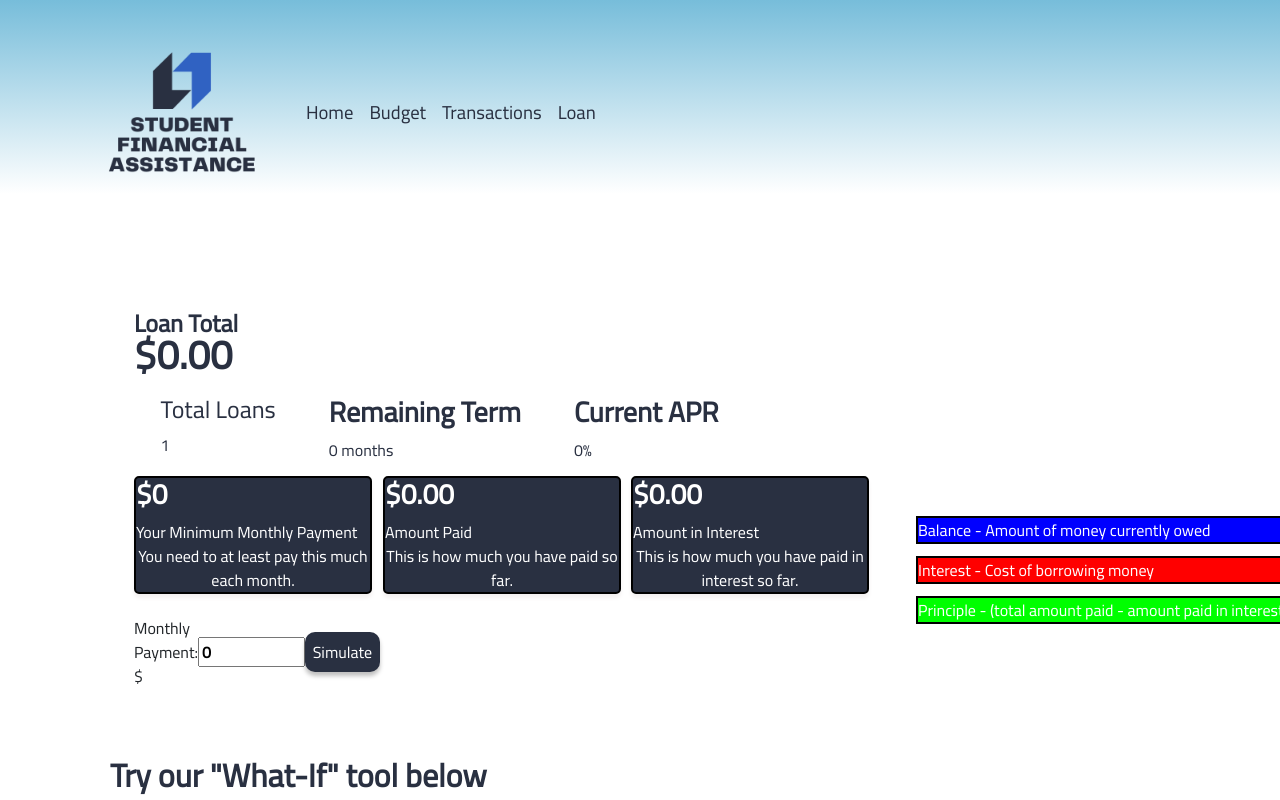
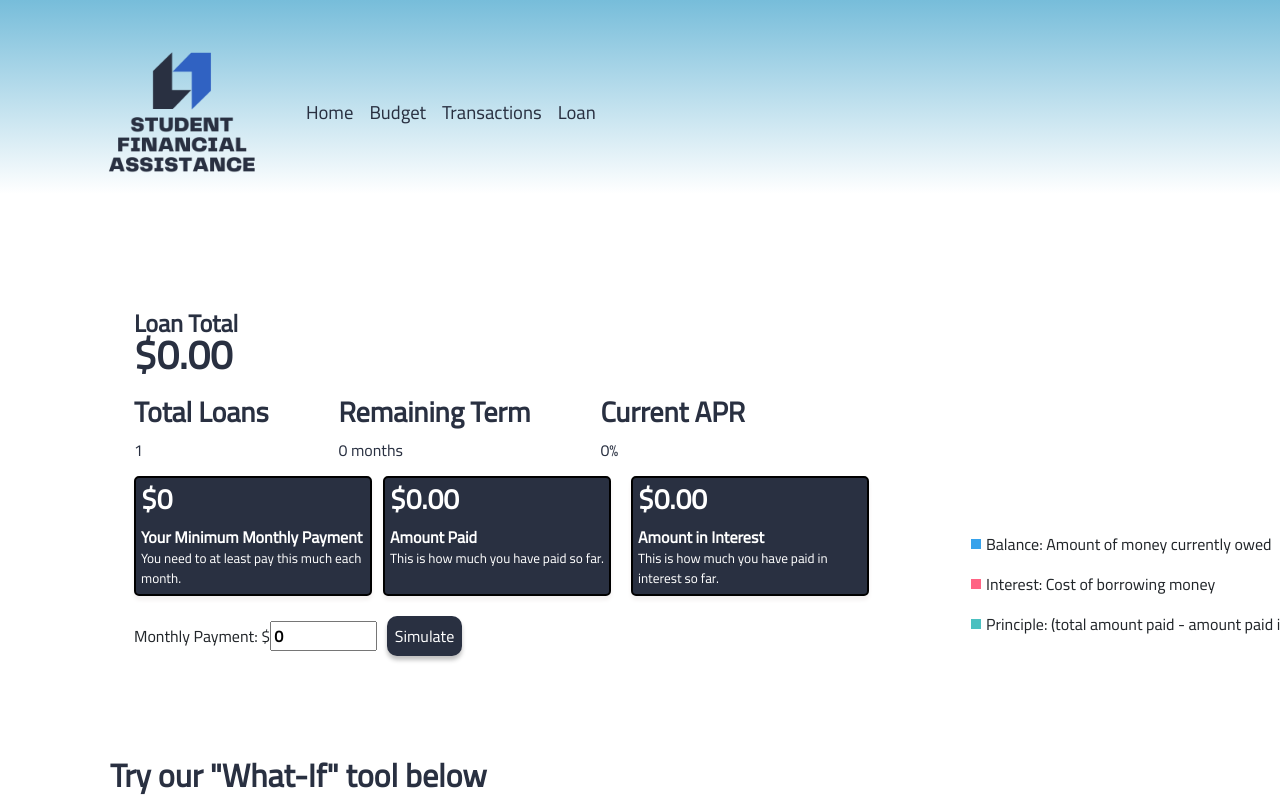
Before and after one commit to HCDD-Capstone/sfa-prototype, a React (Create React App) app: page /loan in a window 1280 px wide. Shown: the top 800 px of the page. Built offline with nearby package versions, Linux system fonts and the light colour scheme; no server answers.

Commit message:
more styling changes pt.2

```diff
--- a/src/components/LoanCard.js
+++ b/src/components/LoanCard.js
@@ -6,8 +6,8 @@ const LoanCard = (props) => {
     return (
         <div className= "cards">
             <h3>{props.value}</h3>
-            <div>{props.title}</div>
-            <div>{props.description}</div>
+            <div className='loan-card-title'>{props.title}</div>
+            <div className='loan-card-description'>{props.description}</div>
         </div>
     )
 }
--- a/src/pages/Loan.js
+++ b/src/pages/Loan.js
@@ -18,22 +18,22 @@ const data = {
       label: 'Balance',
       fill: false,
       data: [],
-      backgroundColor: 'rgb(0, 0, 255)',
-      borderColor: 'rgba(0, 0, 255)',
+      backgroundColor: 'rgba(54, 162, 235, 0.6)',
+      borderColor: 'rgba(54, 162, 235, 1)',
     },
     {
       label: 'Interest',
       fill: true,
       data: [],
-      backgroundColor: 'rgb(255, 0, 0)',
-      borderColor: 'rgba(255, 0, 0)',
+      backgroundColor: 'rgba(255, 99, 132, 0.6)',
+      borderColor: 'rgba(255, 99, 132, 1)',
     },
     {
       label: 'Principal',
       data: [],
       fill: true,
-      backgroundColor: 'rgb(0, 255, 0)',
-      borderColor: 'rgba(0, 255, 0)',
+      backgroundColor: 'rgba(75, 192, 192, 0.6)',
+      borderColor: 'rgba(75, 192, 192, 1)',
     },
   ],
 };
@@ -160,25 +160,28 @@ function Loan() {
         <h1>${balance.toFixed(2)}</h1>
       </div>
       </div>
-      <div key="p" data-grid={{x: 7.3, y: 7, w: 3.2, h: 1, static: true}}>
-        <div className ="balanceDes">
-          Balance - Amount of money currently owed
+      <div key="p" data-grid={{x: 7.7, y: 7.4, w: 3.2, h: 1, static: true}}>
+        <div className="legend">
+          <div className="balanceDes"></div>
+          Balance: Amount of money currently owed
         </div>
       </div>
-      <div key="y" data-grid={{x: 7.3, y: 8, w: 3.2, h: 1, static: true}}>
-        <div className ="interestDes">
-          Interest - Cost of borrowing money
+      <div key="y" data-grid={{x: 7.7, y: 8.4, w: 3.2, h: 1, static: true}}>
+        <div className="legend">
+          <div className ="interestDes"></div>
+          Interest: Cost of borrowing money
         </div>
       </div>
-      <div key="o" data-grid={{x: 7.3, y: 9, w: 3.2, h: 1, static: true}}>
-        <div className ="principleDes">
-          Principle - (total amount paid - amount paid in interest)
+      <div key="o" data-grid={{x: 7.7, y: 9.4, w: 3.2, h: 1, static: true}}>
+        <div className='legend'>
+          <div className ="principleDes"></div>
+          Principle: (total amount paid - amount paid in interest)
         </div>
       </div>
       <div key="d" data-grid={{x: 1, y: 4, w: 5, h: 2, static: true}}>
         <div className="loan-info">
           <div>
-          <h4>Total Loans</h4>
+            <h3>Total Loans</h3>
             <div>1</div>
           </div>
           <div>
@@ -218,13 +221,13 @@ function Loan() {
           </LoanCard>
         </div>
       </div>
-      <div key="a" data-grid={{x: 1, y: 9.5, w: 2, h: 1, static: true}}>
+      <div key="a" data-grid={{x: 1, y: 9.5, w: 3, h: 1, static: true}}>
         <div className="card3">
           <label>
             Monthly Payment: $
             <input value={payment} onInput={(payment) => setPayment(payment.target.value)} />
           </label>
-          <button className='sfa-button' onClick={calculateLoanPayments}>Simulate</button>
+          <button className={'sfa-button left-space'} onClick={calculateLoanPayments}>Simulate</button>
         </div>
       </div>
       <div key="z" data-grid={{x: 7, y: 1, w: 4, h: 1, static: true}}>
--- a/src/pages/Scenarios.js
+++ b/src/pages/Scenarios.js
@@ -273,7 +273,7 @@ function Scenarios(props) {
             </div>
             <div key="d" data-grid={{x: 1, y: 4, w: 2, h: 1, static: true}}>
             <div>
-                <button className='sfa-button' onClick={calculateScenario}>Calculate</button>
+                <button className={'sfa-button top-space'} onClick={calculateScenario}>Calculate</button>
             </div>
             </div>
             <div key="e" data-grid={{x: 7, y: 3, w: 4, h: 11, static: true}}>
--- a/src/styles/Loan.css
+++ b/src/styles/Loan.css
@@ -9,7 +9,7 @@ color: #293041;
   display: flex;
   flex-direction: row;
   align-items: flex-start;
-  justify-content:space-around;
+  justify-content: space-between;
   color:#293041;
 }
 
@@ -38,22 +38,37 @@ color: #293041;
   width: 100px;
 }
 
+.legend {
+  display: flex;
+  flex-direction: row;
+  align-items: center;
+}
+
 .balanceDes {
-  border: 2px solid black;
-  background-color: blue;
+  background-color: rgba(54, 162, 235, 1);
   color: white;
+  width: 10px;
+  height: 10px;
+  display: flex;
+  margin: 5px;
 }
 
 .interestDes {
-  border: 2px solid black;
-  background-color: red;
+  background-color: rgba(255, 99, 132, 1);
   color: white;
+  width: 10px;
+  height: 10px;
+  display: flex;
+  margin: 5px;
 }
 
 .principleDes {
-  border: 2px solid black;
-  background-color:lime;
+  background-color:rgba(75, 192, 192, 1);
   color: white;
+  width: 10px;
+  height: 10px;
+  display: flex;
+  margin: 5px;
 }
 
 .scenario-item {
@@ -64,7 +79,14 @@ color: #293041;
   margin-left: 120px;
 }
 
-
 .bottom-title {
   margin-left: 100px;
 }
+
+.top-space {
+  margin-top: 10px;
+}
+
+.left-space {
+  margin-left: 10px;
+}
--- a/src/styles/LoanCard.css
+++ b/src/styles/LoanCard.css
@@ -8,13 +8,20 @@
     overflow-wrap: normal;
     color:white;
     border: 2px solid black;
-
-
     background-color: #293041;
     border-radius: 5px;
     box-shadow: 0px 4px 4px #f3f0f0;
-    cursor: pointer;
+    cursor: auto;
     position: absolute;
+    padding: 5px;
+    height: 120px;
+}
 
+.loan-card-title {
+    font-weight: bold;
+}
 
+.loan-card-description {
+    text-align: left;
+    font-size: 10pt;
 }
--- a/src/styles/Scenarios.css
+++ b/src/styles/Scenarios.css
@@ -5,20 +5,21 @@ h2{
 }
 
 .inputValue{
-    font-size: 20pt;
+    font-size: 16pt;
     color: #293041;
 }
 
-.body{
+.body {
     justify-content: space-around;
 }
 
-.outputData{
-    font-size: 20pt;
+.outputData {
+    font-size: 16pt;
+    margin-bottom: 10px;
     color: #293041;
 }
 
-input{
+input {
     width: 80pt;
     font-weight: bold;
 }
@@ -36,3 +37,7 @@ input{
     padding: 8px;
     box-shadow: 0px 4px 4px #00000040;
 }
+
+.sfa-button:hover {
+    opacity: .75;
+}
```
Lines whose indentation alone changed are shown as unchanged.
